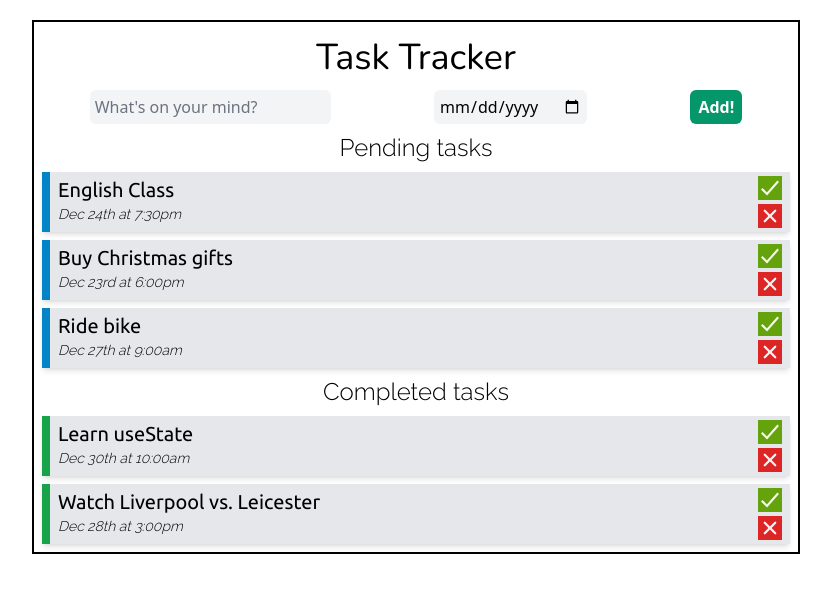
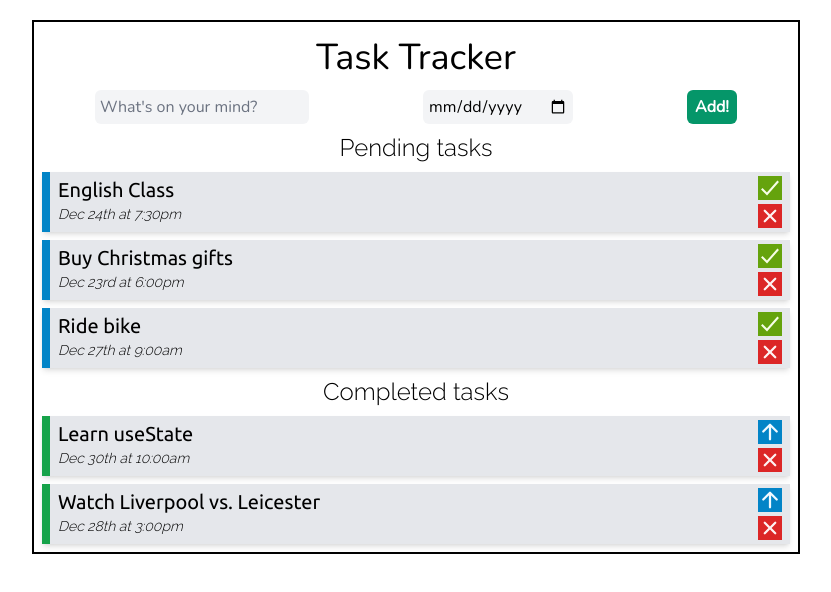
Before and after one commit to d-rocham/task-tracker, a React (Create React App) app: page / in a window 1280 px wide. Shown: the top 592 px of the page, without its empty margins (224-1055 px from the left). Built offline with nearby package versions, Linux system fonts and the light colour scheme.

Commit message:
Made complete buttons reactive to completion status.

```diff
--- a/src/components/AddTask.js
+++ b/src/components/AddTask.js
@@ -20,7 +20,7 @@ const AddTask = ({ onSubmit }) => {
     }
 
     return (
-        <form action="" className="create-new-task inline-flex justify-around flex-wrap gap-2">
+        <form action="" className="create-new-task inline-flex justify-around flex-wrap gap-2 font-nunito">
             <input type="text" name="" id="" value={text} onChange={(e) => setText(e.target.value)} placeholder="What's on your mind?" required className="p-1 rounded-md bg-gray-100 border-transparent" />
             <input type="date" name="" id="" value={date} onChange={(e) => setDate(e.target.value)} required className="p-1 rounded-md bg-gray-100 border-transparent" />
             <input type="submit" value="Add!" onClick={onClick} className="py-1 px-2 rounded-md bg-emerald-600 border-transparent text-white font-bold cursor-pointer" />
--- a/src/components/Task.js
+++ b/src/components/Task.js
@@ -1,4 +1,4 @@
-import { IoClose, IoCheckmarkSharp } from "react-icons/io5"
+import { IoClose, IoCheckmarkSharp, IoArrowUp } from "react-icons/io5"
 
 const Task = ({ task, onDelete, onChangeStatus }) => {
     return (
@@ -9,10 +9,11 @@ const Task = ({ task, onDelete, onChangeStatus }) => {
                 <p className="task-date text-sm font-raleway italic">{task.date}</p>
             </div>
             <div className="buttons-container flex flex-col justify-evenly align-center">
-                <div className="-button w-6 h-6 mt-1 bg-lime-600 hover:bg-lime-700 cursor-pointer" onClick={() => onChangeStatus(task.id)}>
-                    <IoCheckmarkSharp className="text-lime-50 text-2xl hover:text-lime-100" />
+                <div className={`button w-6 h-6 mt-1 ${task.completed ? "bg-sky-600 hover:bg-sky-700" : "bg-lime-600 hover:bg-lime-700"} cursor-pointer`} onClick={() => onChangeStatus(task.id)}>
+                    {task.completed ? <IoArrowUp className="text-2xl text-sky-50 hover:text-sky-100" /> : <IoCheckmarkSharp className="text-lime-50 text-2xl hover:text-lime-100" />}
+
                 </div>
-                <div className="-button w-6 h-6 my-1 bg-red-600 hover:bg-red-700 cursor-pointer" onClick={() => onDelete(task.id)}>
+                <div className="button w-6 h-6 my-1 bg-red-600 hover:bg-red-700 cursor-pointer" onClick={() => onDelete(task.id)}>
                     <IoClose className="text-red-50 text-2xl hover:text-red-100" />
                 </div>
             </div>
```
